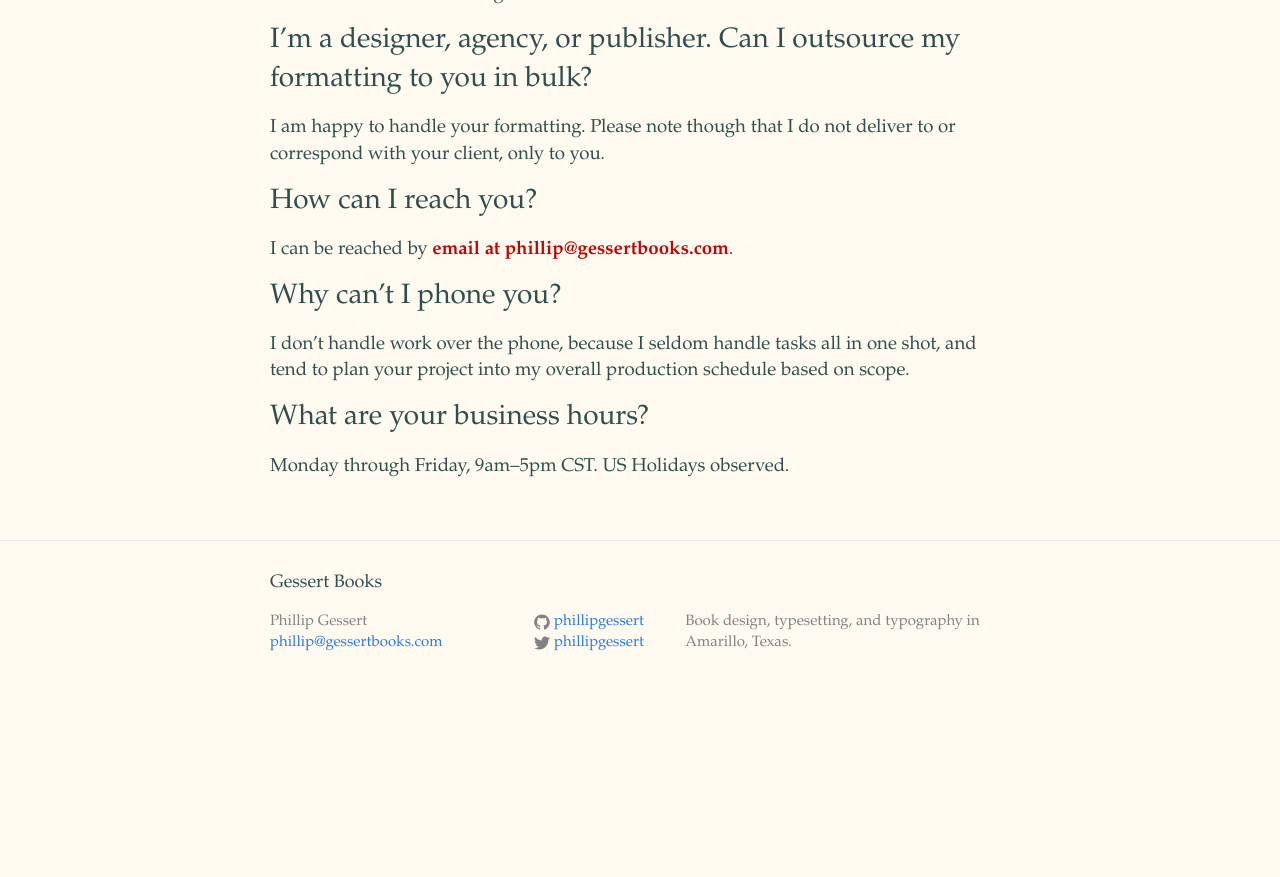
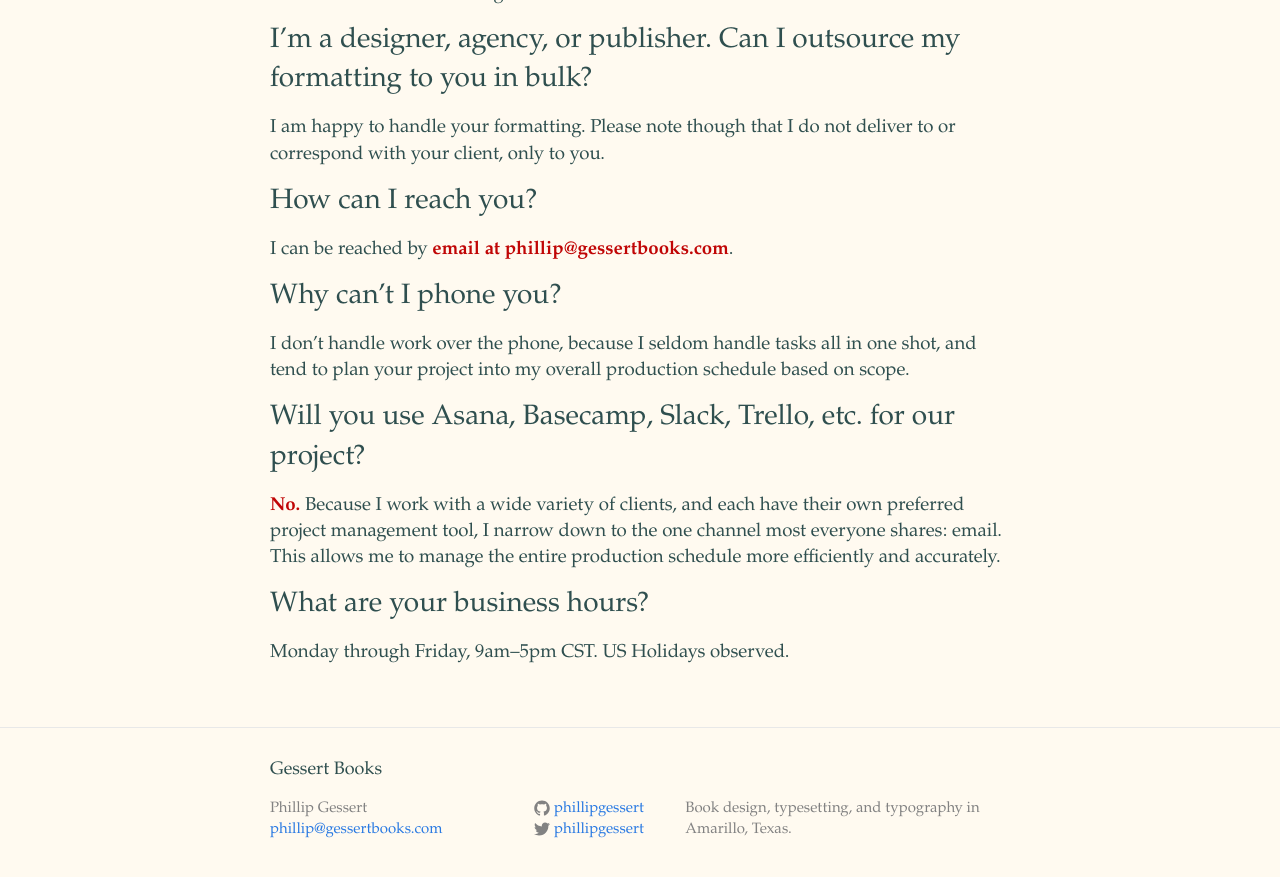
Before and after one commit to phillipgessert/phillipgessert.github.io, a Jekyll site: the page built from faq.md, in a window 1280 px wide and 900 px high, scrolled down 2450 px. Shown: the top 877 px of the window. Built offline with Jekyll 4.4.1, drawn with Linux system fonts in a browser that asks for light colours; before the commit the page ends 3163 px from its top, so only the background shows below that.

Commit message:
added proj. mgmt notes in faq

```diff
--- a/faq.md
+++ b/faq.md
@@ -76,5 +76,8 @@
 # Why can't I phone you?
 I don't handle work over the phone, because I seldom handle tasks all in one shot, and tend to plan your project into my overall production schedule based on scope.
 
+# Will you use Asana, Basecamp,  Slack,  Trello, etc. for our project?
+**No.** Because I work with a wide variety of clients, and each have their own preferred project management tool, I narrow down to the one channel most everyone shares: email. This allows me to manage the entire production schedule more efficiently and accurately.
+
 # What are your business hours?
 Monday through Friday, 9am–5pm CST. US Holidays observed.
```
